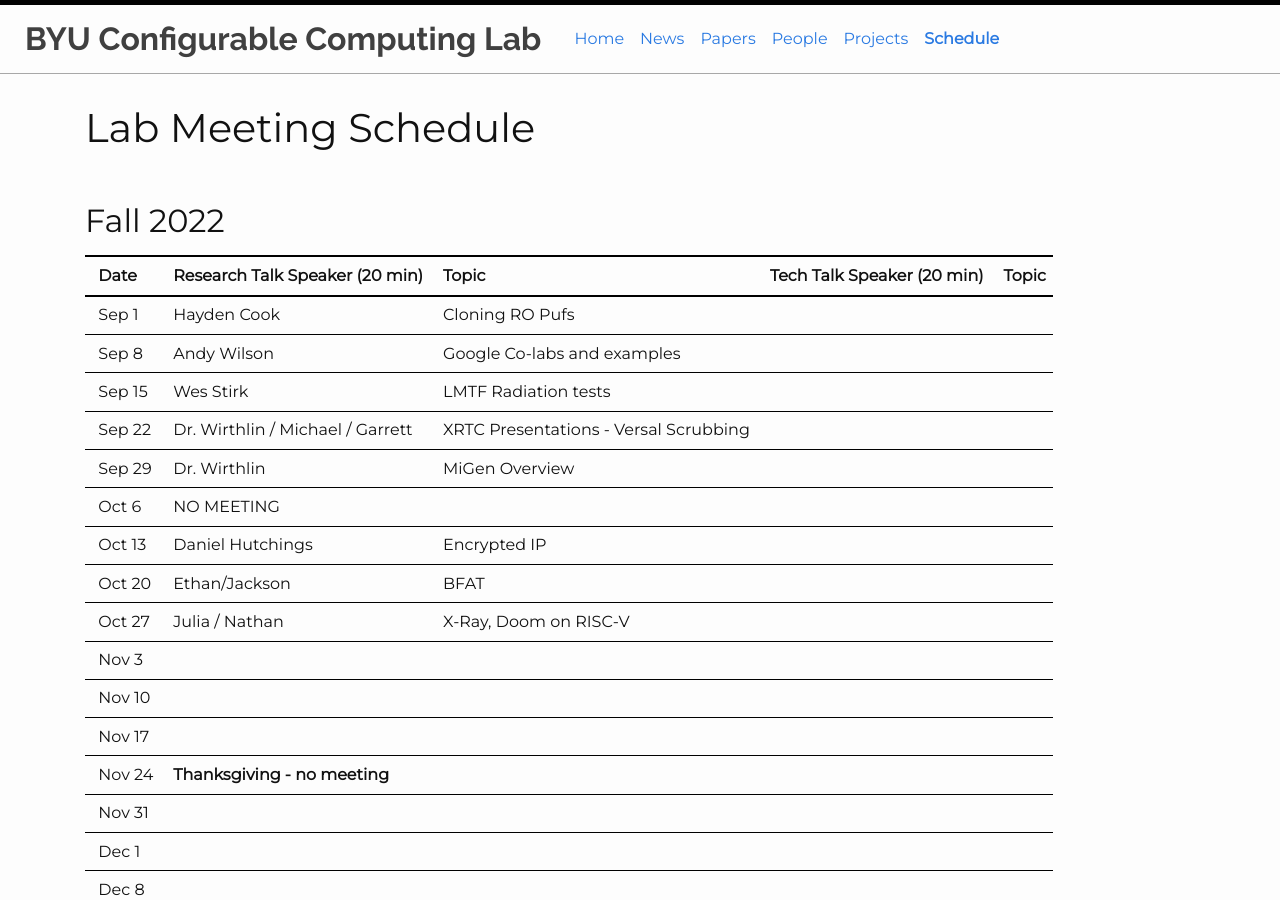
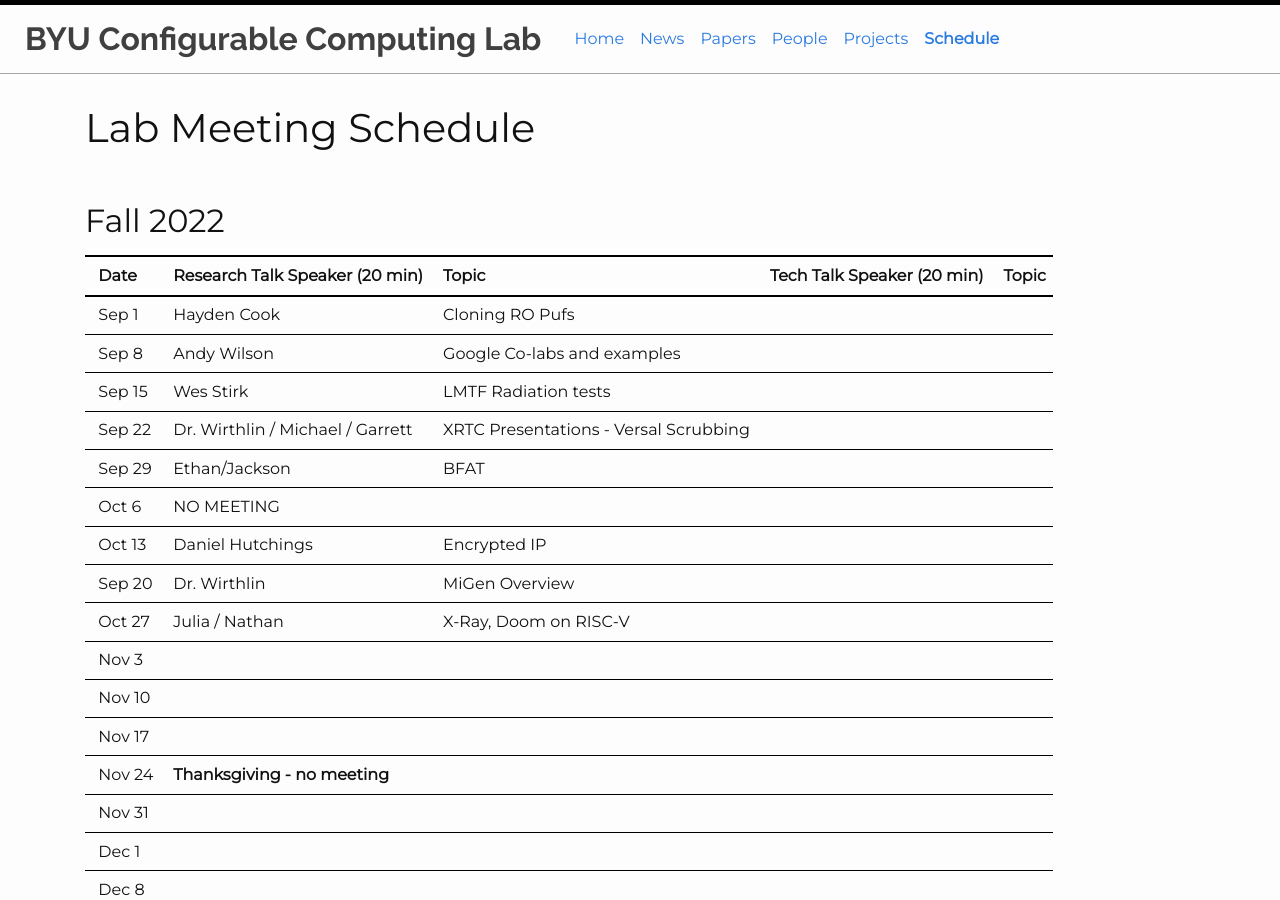
Before and after one commit to byuccl/byuccl.github.io, a Jekyll site: the page built from pages/schedule.md, in a window 1280 px wide and 900 px high. Built offline with Jekyll 4.4.1, drawn with Linux system fonts in a browser that asks for light colours; nearby versions of some CDN libraries.

Commit message:
update schedule
Signed-off-by: Jeff Goeders <jeff.goeders@gmail.com>

```diff
--- a/pages/schedule.md
+++ b/pages/schedule.md
@@ -13,10 +13,10 @@ title: Schedule
 | Sep 8     |  Andy Wilson                      | Google Co-labs and examples | | |
 | Sep 15    |  Wes Stirk                        | LMTF Radiation tests | | |
 | Sep 22    |  Dr. Wirthlin / Michael / Garrett | XRTC Presentations - Versal Scrubbing  | | |
-| Sep 29    |  Dr. Wirthlin                     | MiGen Overview | | |
+| Sep 29    |  Ethan/Jackson                    | BFAT | | |
 | Oct 6     |  NO MEETING                       | | | |
 | Oct 13    |  Daniel Hutchings                 | Encrypted IP | | |
-| Oct 20    |  Ethan/Jackson                    | BFAT | | |
+| Sep 20    |  Dr. Wirthlin                     | MiGen Overview | | |
 | Oct 27    |  Julia / Nathan                   | X-Ray, Doom on RISC-V | | |
 | Nov 3     |                                   | | | |
 | Nov 10    |                           | | | |
```
